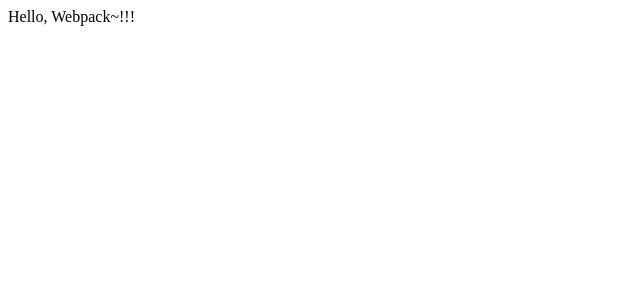
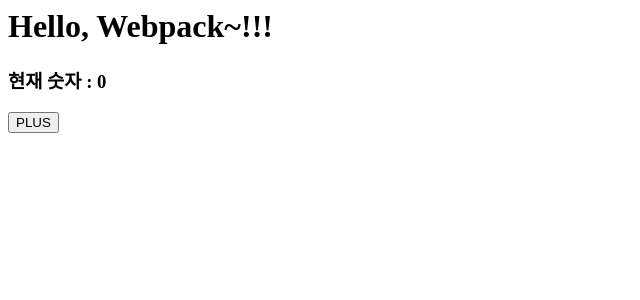
Before and after one commit to zeroaan/react_webpack, a React app in the folder webpack_기초/: page / in a window 1280 px wide. Shown: the top 300 px of the page, without its empty margins (0-640 px from the left). Built offline with nearby package versions, Linux system fonts and the light colour scheme.

Commit message:
readme, devServer

```diff
--- a/webpack_기초/src/components/App.js
+++ b/webpack_기초/src/components/App.js
@@ -1,9 +1,17 @@
-import React from "react";
+import React, { useState } from "react";
 
 const App = () => {
+  const [number, setNumber] = useState(0);
+
+  const onClickPlus = () => {
+    setNumber(number + 1);
+  };
+
   return (
     <>
-      <div>Hello, Webpack~!!!</div>
+      <h1>Hello, Webpack~!!!</h1>
+      <h3>현재 숫자 : {number}</h3>
+      <button onClick={onClickPlus}>PLUS</button>
     </>
   );
 };
--- a/webpack_기초/webpack.config.js
+++ b/webpack_기초/webpack.config.js
@@ -3,7 +3,7 @@ const HtmlWebpackPlugin = require("html-webpack-plugin");
 const { CleanWebpackPlugin } = require("clean-webpack-plugin");
 
 module.exports = {
-  // mode: "development", // or "production"
+  mode: "development", // or "production"
   // devtool: "eval", // or "source-map" or "hidden-source-map"
 
   resolve: {
@@ -34,4 +34,12 @@ module.exports = {
     }),
     new CleanWebpackPlugin(),
   ],
+  devServer: {
+    host: "localhost",
+    contentBase: path.join(__dirname, "/dist"),
+    inline: true,
+    hot: true,
+    port: 5000,
+    open: true,
+  },
 };
```
